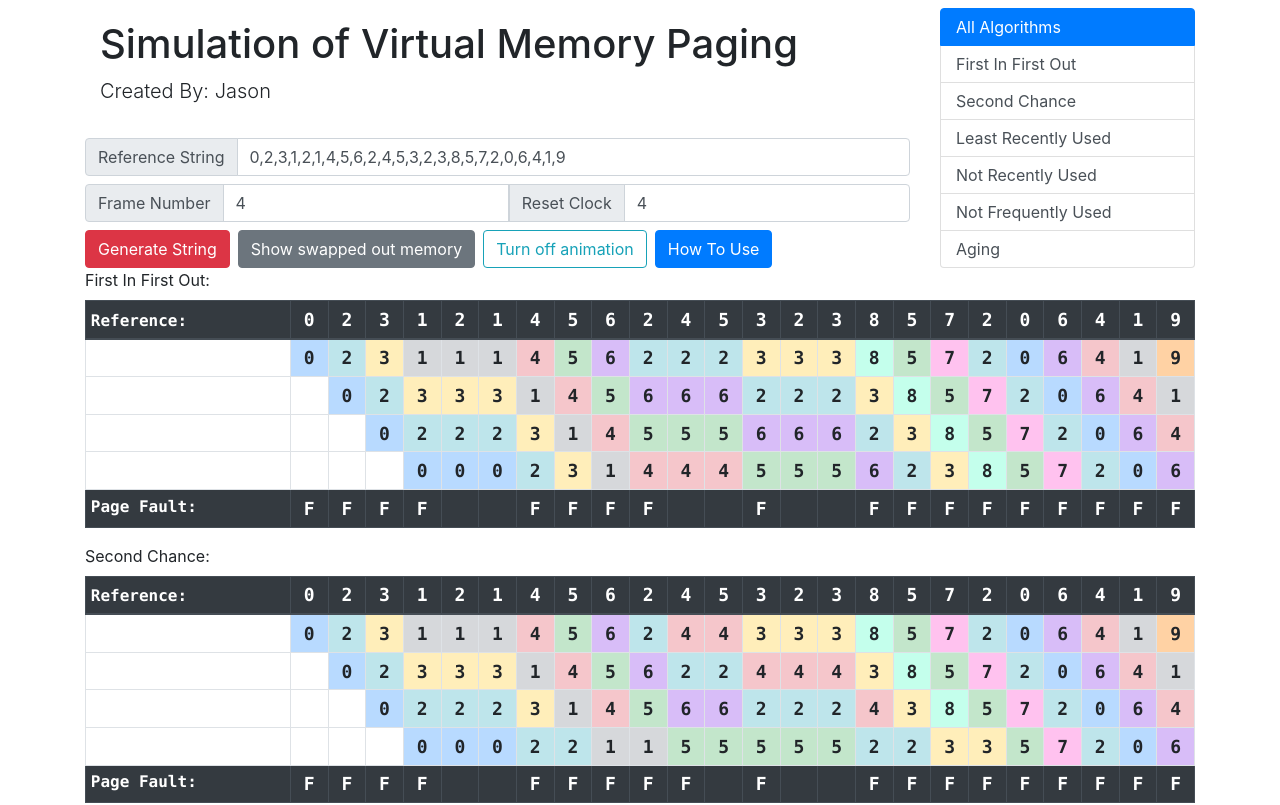
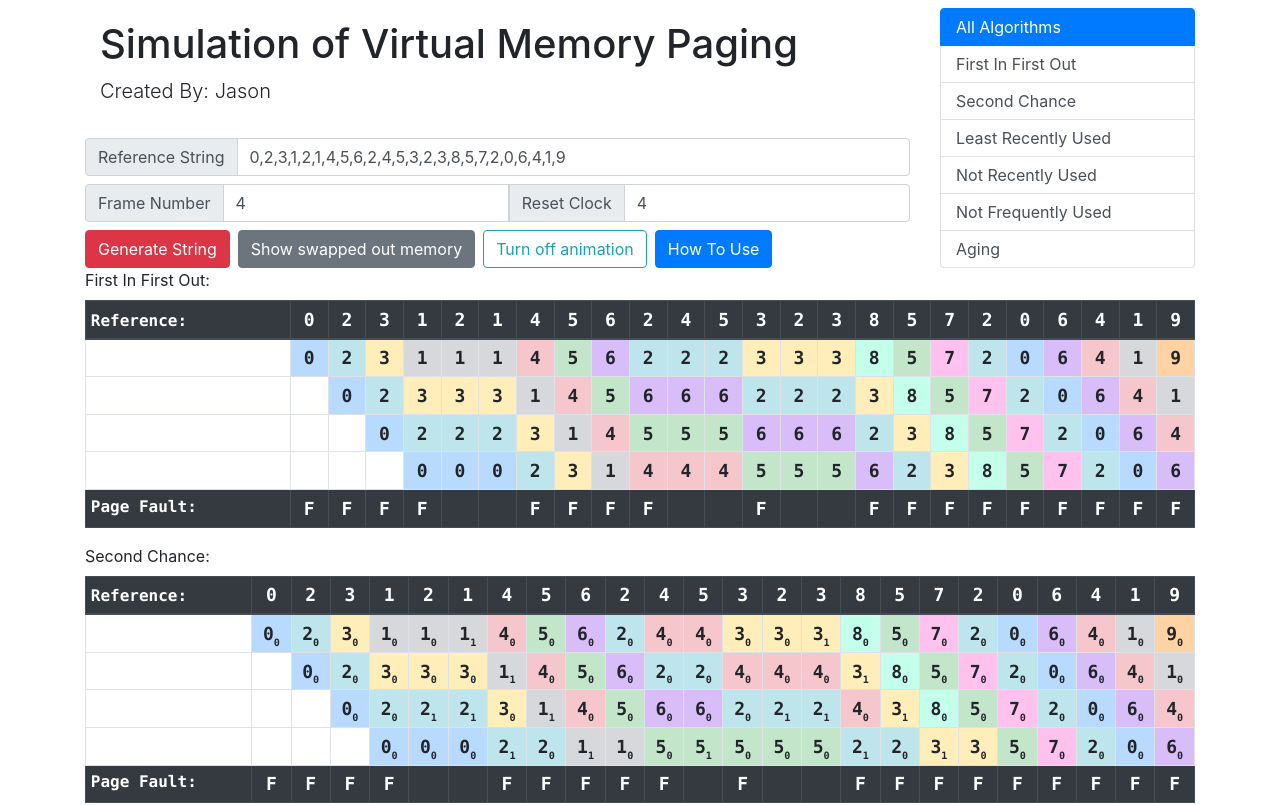
Before and after one commit to jason-dev1/Simulation-of-Virtual-Memory-Paging-Algorithms, a React (Create React App) app: page / in a window 1280 px wide. Shown: the top 805 px of the page. Built offline with nearby package versions, Linux system fonts and the light colour scheme.

Commit message:
Optimized code and added details display

```diff
--- a/src/algorithms.js
+++ b/src/algorithms.js
@@ -6,35 +6,26 @@ export function firstInFirstOut(referenceString, frameNumber) {
     let pageInMemArray = [];
     let pageNotInMem = [];
     let pageNotInMemArray = [];
+    let referenceMapArray = [];
     for (let i = 0; i < referenceString.length; i++) {
             if (pageInMem.includes(referenceString[i])) {
                 pageFaults.push('');                                //No page faults
-                const pageInMemClone = [...pageInMem];
-                pageInMemArray.push(pageInMemClone);                           //keep no changes
-                const pageNotInMemClone = [...pageNotInMem];
-                pageNotInMemArray.push(pageNotInMemClone);
             } else {
                 pageFaults.push('F');                               //Page faults occurs
                 if (pageInMem.length < frameNumber) {
                     pageInMem.unshift(referenceString[i]);          //add to the top of the array
-                    const pageInMemClone = [...pageInMem];
-                    pageInMemArray.push(pageInMemClone);
-                    const pageNotInMemClone = [...pageNotInMem];
-                    pageNotInMemArray.push(pageNotInMemClone);
                 } else {
-                    //page replacement algorithm here
-                    if (pageNotInMem.length >= frameNumber)
+                    if (pageNotInMem.length >= frameNumber) {
                         pageNotInMem.pop();
+                    }
                     pageNotInMem.unshift(pageInMem.pop());          //remove the last(oldest) page}
                     pageInMem.unshift(referenceString[i]);           //insert the new page into the top of the array
-                    const pageInMemClone = [...pageInMem];
-                    pageInMemArray.push(pageInMemClone);                        //insert output into 2d array
-                    const pageNotInMemClone = [...pageNotInMem];
-                    pageNotInMemArray.push(pageNotInMemClone);
                 }
             }
+        pageInMemArray.push([...pageInMem]);
+        pageNotInMemArray.push([...pageNotInMem]);
     }
-    return {pageInMemArray, pageFaults, pageNotInMemArray};
+    return {pageInMemArray, pageFaults, pageNotInMemArray, referenceMapArray};
 }
 
 export function leastRecentlyUsed(referenceString, frameNumber){
@@ -43,40 +34,31 @@ export function leastRecentlyUsed(referenceString, frameNumber){
     let pageInMemArray = [];
     let pageNotInMem = [];
     let pageNotInMemArray = [];
+    let referenceMapArray = [];
     for (let i = 0; i < referenceString.length ; i++)
     {
         if (pageInMem.includes(referenceString[i])){
             pageFaults.push('');
             pageInMem.splice(pageInMem.indexOf(referenceString[i]),1);
             pageInMem.unshift(referenceString[i]);
-            const pageInMemClone = [...pageInMem];
-            pageInMemArray.push(pageInMemClone);
-            const pageNotInMemClone = [...pageNotInMem];
-            pageNotInMemArray.push(pageNotInMemClone);
         }
         else{
             pageFaults.push('F');
             if (pageInMem.length < frameNumber){
                 pageInMem.unshift(referenceString[i]);
-                const pageInMemClone = [...pageInMem];
-                pageInMemArray.push(pageInMemClone);
-                const pageNotInMemClone = [...pageNotInMem];
-                pageNotInMemArray.push(pageNotInMemClone);
             }
             else{
-                //page replacement algorithm here
-                if (pageNotInMem.length >= frameNumber)
+                if (pageNotInMem.length >= frameNumber) {
                     pageNotInMem.pop();
+                }
                 pageNotInMem.unshift(pageInMem.pop());
                 pageInMem.unshift(referenceString[i]);
-                const pageInMemClone = [...pageInMem];
-                pageInMemArray.push(pageInMemClone);
-                const pageNotInMemClone = [...pageNotInMem];
-                pageNotInMemArray.push(pageNotInMemClone);
             }
         }
+        pageInMemArray.push([...pageInMem]);
+        pageNotInMemArray.push([...pageNotInMem]);
     }
-    return {pageInMemArray, pageFaults, pageNotInMemArray};
+    return {pageInMemArray, pageFaults, pageNotInMemArray, referenceMapArray};
 }
 
 export function notRecentlyUsed(referenceString, frameNumber, resetTurns){
@@ -86,34 +68,71 @@ export function notRecentlyUsed(referenceString, frameNumber, resetTurns){
     let referenceMap = new Map();
     let pageNotInMem = [];
     let pageNotInMemArray = [];
-    referenceString.forEach( (e) => referenceMap.set(e,false));
+    let referenceMapArray = [];
+    referenceString.forEach( (e) => referenceMap.set(e,0));
     for (let i = 0; i < referenceString.length ; i++)
     {
         if (i%resetTurns === 0){
-            referenceString.forEach( (e) => referenceMap.set(e,false));
+            referenceString.forEach( (e) => referenceMap.set(e,0));
         }
         if (pageInMem.includes(referenceString[i])){
             pageFaults.push('');
-            const pageInMemClone = [...pageInMem];
-            pageInMemArray.push(pageInMemClone);
-            const pageNotInMemClone = [...pageNotInMem];
-            pageNotInMemArray.push(pageNotInMemClone);
-            referenceMap.set(referenceString[i], true);  //set reference bit to 1
+            referenceMap.set(referenceString[i], 1);  //set reference bit to 1
         }
         else{
             pageFaults.push('F');
             if (pageInMem.length < frameNumber){
                 pageInMem.unshift(referenceString[i]);
-                const pageInMemClone = [...pageInMem];
-                pageInMemArray.push(pageInMemClone);
-                const pageNotInMemClone = [...pageNotInMem];
-                pageNotInMemArray.push(pageNotInMemClone);
+            }
+            else{
+                for (let j = frameNumber-1; j >=0 ; j--){
+                    if (referenceMap.get(pageInMem[j])===1){
+                        referenceMap.set(pageInMem[j], 0);
+                    }
+                    else
+                    {
+                        if (pageNotInMem.length >= frameNumber) {
+                            pageNotInMem.pop();
+                        }
+                        pageNotInMem.unshift(pageInMem.splice(pageInMem.indexOf(pageInMem[j]),1)[0]);
+                        pageInMem.unshift(referenceString[i]);
+                        break;
+                    }
+                }
+            }
+        }
+        pageInMemArray.push([...pageInMem]);
+        pageNotInMemArray.push([...pageNotInMem]);
+        referenceMapArray.push(new Map(referenceMap));
+    }
+    return {pageInMemArray, pageFaults, pageNotInMemArray, referenceMapArray};
+}
+
+export function secondChance(referenceString, frameNumber){
+    let pageInMem = [];
+    let pageFaults = [];
+    let pageInMemArray = [];
+    let referenceMap = new Map();
+    let pageNotInMem = [];
+    let pageNotInMemArray = [];
+    let referenceMapArray = [];
+    referenceString.forEach( (e) => referenceMap.set(e,0));
+    for (let i = 0; i < referenceString.length ; i++)
+    {
+        if (pageInMem.includes(referenceString[i])){
+            pageFaults.push('');
+            referenceMap.set(referenceString[i], 1);  //set reference bit to 1
+        }
+        else{
+            pageFaults.push('F');
+            if (pageInMem.length < frameNumber){
+                pageInMem.unshift(referenceString[i]);
             }
             else{
                 //page replacement algorithm here
                 for (let j = frameNumber-1; j >=0 ; j--){
-                    if (referenceMap.get(pageInMem[j])===true){
-                        referenceMap.set(pageInMem[j], false);    //set reference bit to 0 (second chance)
+                    if (referenceMap.get(pageInMem[j]) === 1){
+                        referenceMap.set(pageInMem[j], 0);    //set reference bit to 0 (second chance)
                     }
                     else
                     {
@@ -124,66 +143,13 @@ export function notRecentlyUsed(referenceString, frameNumber, resetTurns){
                         break;
                     }
                 }
-                const pageInMemClone = [...pageInMem];
-                pageInMemArray.push(pageInMemClone);
-                const pageNotInMemClone = [...pageNotInMem];
-                pageNotInMemArray.push(pageNotInMemClone);
             }
         }
+        pageInMemArray.push([...pageInMem]);
+        pageNotInMemArray.push([...pageNotInMem]);
+        referenceMapArray.push(new Map(referenceMap));
     }
-    return {pageInMemArray, pageFaults, pageNotInMemArray};
-}
-
-export function secondChance(referenceString, frameNumber){
-    let pageInMem = [];
-    let pageFaults = [];
-    let pageInMemArray = [];
-    let referenceMap = new Map();
-    let pageNotInMem = [];
-    let pageNotInMemArray = [];
-    referenceString.forEach( (e) => referenceMap.set(e,false));
-    for (let i = 0; i < referenceString.length ; i++)
-    {
-        if (pageInMem.includes(referenceString[i])){
-            pageFaults.push('');
-            const pageInMemClone = [...pageInMem];
-            pageInMemArray.push(pageInMemClone);
-            const pageNotInMemClone = [...pageNotInMem];
-            pageNotInMemArray.push(pageNotInMemClone);
-            referenceMap.set(referenceString[i], true);  //set reference bit to 1
-        }
-        else{
-            pageFaults.push('F');
-            if (pageInMem.length < frameNumber){
-                pageInMem.unshift(referenceString[i]);
-                const pageInMemClone = [...pageInMem];
-                pageInMemArray.push(pageInMemClone);
-                const pageNotInMemClone = [...pageNotInMem];
-                pageNotInMemArray.push(pageNotInMemClone);
-            }
-            else{
-                //page replacement algorithm here
-                for (let j = frameNumber-1; j >=0 ; j--){
-                    if (referenceMap.get(pageInMem[j])===true){
-                        referenceMap.set(pageInMem[j], false);    //set reference bit to 0 (second chance)
-                    }
-                    else
-                    {
-                        if (pageNotInMem.length >= frameNumber)
-                            pageNotInMem.pop();
-                        pageNotInMem.unshift(pageInMem.splice(pageInMem.indexOf(pageInMem[j]),1)[0]);
-                        pageInMem.unshift(referenceString[i]);
-                        break;
-                    }
-                }
-                const pageInMemClone = [...pageInMem];
-                pageInMemArray.push(pageInMemClone);
-                const pageNotInMemClone = [...pageNotInMem];
-                pageNotInMemArray.push(pageNotInMemClone);
-            }
-        }
-    }
-    return {pageInMemArray, pageFaults, pageNotInMemArray};
+    return {pageInMemArray, pageFaults, pageNotInMemArray, referenceMapArray};
 }
 
 export function notFrequentlyUsed(referenceString, frameNumber){
@@ -193,25 +159,18 @@ export function notFrequentlyUsed(referenceString, frameNumber){
     let frequentMap = new Map();
     let pageNotInMem = [];
     let pageNotInMemArray = [];
+    let referenceMapArray = [];
     referenceString.forEach( (e) => frequentMap.set(e,0));
     for (let i = 0; i < referenceString.length ; i++)
     {
         if (pageInMem.includes(referenceString[i])){
             pageFaults.push('');
-            const pageInMemClone = [...pageInMem];
-            pageInMemArray.push(pageInMemClone);;
-            const pageNotInMemClone = [...pageNotInMem];
-            pageNotInMemArray.push(pageNotInMemClone);
             frequentMap.set(referenceString[i], frequentMap.get(referenceString[i]) + 1);  //add counter
         }
         else{
             pageFaults.push('F');
             if (pageInMem.length < frameNumber){
                 pageInMem.unshift(referenceString[i]);
-                const pageInMemClone = [...pageInMem];
-                pageInMemArray.push(pageInMemClone);
-                const pageNotInMemClone = [...pageNotInMem];
-                pageNotInMemArray.push(pageNotInMemClone);
             }
             else{
                 //page replacement algorithm here
@@ -223,19 +182,18 @@ export function notFrequentlyUsed(referenceString, frameNumber){
                         lowestCountHolder = pageInMem[count];
                     }
                 }
-                if (pageNotInMem.length >= frameNumber)
+                if (pageNotInMem.length >= frameNumber) {
                     pageNotInMem.pop();
+                }
                 pageNotInMem.unshift(pageInMem.splice(pageInMem.indexOf(lowestCountHolder),1)[0]);
                 pageInMem.unshift(referenceString[i]);
-                const pageInMemClone = [...pageInMem];
-                pageInMemArray.push(pageInMemClone);
-                const pageNotInMemClone = [...pageNotInMem];
-                pageNotInMemArray.push(pageNotInMemClone);
             }
         }
-
+        referenceMapArray.push(new Map(frequentMap));
+        pageInMemArray.push([...pageInMem]);
+        pageNotInMemArray.push([...pageNotInMem]);
     }
-    return {pageInMemArray, pageFaults, pageNotInMemArray};
+    return {pageInMemArray, pageFaults, pageNotInMemArray, referenceMapArray};
 }
 
 export function aging(referenceString, frameNumber){
@@ -245,28 +203,20 @@ export function aging(referenceString, frameNumber){
     let frequentMap = new Map();
     let pageNotInMem = [];
     let pageNotInMemArray = [];
+    let referenceMapArray = [];
     referenceString.forEach( (e) => frequentMap.set(e,0));
     for (let i = 0; i < referenceString.length ; i++)
     {
         if (pageInMem.includes(referenceString[i])){
             pageFaults.push('');
-            const pageInMemClone = [...pageInMem];
-            pageInMemArray.push(pageInMemClone);
-            const pageNotInMemClone = [...pageNotInMem];
-            pageNotInMemArray.push(pageNotInMemClone);
             frequentMap.forEach( (v,k,map) => frequentMap.set(k, floor(v/2) ));
             frequentMap.set(referenceString[i], frequentMap.get(referenceString[i]) + 256);
         }
         else{
             pageFaults.push('F');
             frequentMap.forEach( (v,k,map) => frequentMap.set(k, floor(v/2) ));
-
             if (pageInMem.length < frameNumber){
                 pageInMem.unshift(referenceString[i]);
-                const pageInMemClone = [...pageInMem];
-                pageInMemArray.push(pageInMemClone);
-                const pageNotInMemClone = [...pageNotInMem];
-                pageNotInMemArray.push(pageNotInMemClone);
             }
             else{
                 //page replacement algorithm here
@@ -278,16 +228,16 @@ export function aging(referenceString, frameNumber){
                         lowestCountHolder = pageInMem[count];
                     }
                 }
-                if (pageNotInMem.length >= frameNumber)
+                if (pageNotInMem.length >= frameNumber) {
                     pageNotInMem.pop();
+                }
                 pageNotInMem.unshift(pageInMem.splice(pageInMem.indexOf(lowestCountHolder),1)[0]);
                 pageInMem.unshift(referenceString[i]);
-                const pageInMemClone = [...pageInMem];
-                pageInMemArray.push(pageInMemClone);
-                const pageNotInMemClone = [...pageNotInMem];
-                pageNotInMemArray.push(pageNotInMemClone);
             }
         }
+        referenceMapArray.push(new Map(frequentMap));
+        pageInMemArray.push([...pageInMem]);
+        pageNotInMemArray.push([...pageNotInMem]);
     }
-    return {pageInMemArray, pageFaults, pageNotInMemArray};
+    return {pageInMemArray, pageFaults, pageNotInMemArray, referenceMapArray};
 }
--- a/src/component/list.jsx
+++ b/src/component/list.jsx
@@ -5,7 +5,8 @@ export default class List extends Component {
         let {algorithms, textProperty, handleListChange, selectedAlgorithm} = this.props;
         return(
             <ul className="list-group">
-            {algorithms.map(a=> <a href="#" onClick={()=>handleListChange(a)} className={a['name'] === selectedAlgorithm['name']? "list-group-item list-group-item-action active" : "list-group-item list-group-item-action"}>{a[textProperty]}</a>) }
+            {algorithms.map(a=>
+                <a href="#" onClick={()=>handleListChange(a)} className={a['name'] === selectedAlgorithm['name']? "list-group-item list-group-item-action active" : "list-group-item list-group-item-action"}>{a[textProperty]}</a>) }
             </ul>
         )
     }
--- a/src/component/table.jsx
+++ b/src/component/table.jsx
@@ -5,7 +5,7 @@ import Fade from 'react-reveal/Fade'
 export default class Table extends Component{
     render() {
         let {referenceString, frameNumber, algorithmLabel, algorithm, colorMap, resetTurns, swapToggle, animationToggle} = this.props;
-        let {pageInMemArray, pageFaults, pageNotInMemArray} = algorithm(referenceString, frameNumber, resetTurns);
+        let {pageInMemArray, pageFaults, pageNotInMemArray, referenceMapArray} = algorithm(referenceString, frameNumber, resetTurns);
         let frameNumberArray = _.range(0, frameNumber, 1);
         return(
             <div>
@@ -14,11 +14,17 @@ export default class Table extends Component{
                 <table className="table table-bordered table-sm table-custom-style">
                     <thead className="thead-dark">
                         <tr>
-                            <th>Reference:</th>
+                            <th>
+                                Reference:
+                            </th>
                             {referenceString.map( r => (
                                 animationToggle?
-                                <Fade right><th className="table-cell-align-center">{r}</th></Fade>
-                            : <th className="table-cell-align-center">{r}</th>
+                                <Fade right>
+                                    <th className="table-cell-align-center">{r}
+                                    </th>
+                                </Fade>
+                            : <th className="table-cell-align-center">{r}
+                            </th>
                             ))}
                         </tr>
                     </thead>
@@ -28,7 +34,18 @@ export default class Table extends Component{
                             <th />
                             {pageInMemArray.map( r => (
                                 animationToggle?
-                                <Fade right><th className={colorMap.get(r[f]) + " table-cell-align-center"}>{r[f]}</th></Fade>
+                                    <Fade right>
+                                        <th className={colorMap.get(r[f]) + " table-cell-align-center"}>
+                                            {r[f]}
+                                            <sub>
+                                                <sub>
+                                                    {(referenceMapArray[pageInMemArray.indexOf(r)]?
+                                                        referenceMapArray[pageInMemArray.indexOf(r)].get(r[f])
+                                                        : "")}
+                                                </sub>
+                                            </sub>
+                                        </th>
+                                    </Fade>
                             : <th className={colorMap.get(r[f]) + " table-cell-align-center"}>{r[f]}</th>
                             ))}
                         </tr>
@@ -38,7 +55,10 @@ export default class Table extends Component{
                             <th />
                             {pageNotInMemArray.map( r => (
                                 animationToggle?
-                                <Fade right><th className="table-cell-align-center">{r[f]}</th></Fade>
+                                <Fade right>
+                                    <th className="table-cell-align-center">{r[f]}
+                                    </th>
+                                </Fade>
                                     :<th className="table-cell-align-center">{r[f]}</th>
                             ))}
                         </tr>
@@ -47,7 +67,10 @@ export default class Table extends Component{
                         <th>Page Fault:</th>
                         {pageFaults.map( f => (
                             animationToggle?
-                            <Fade right><th className="table-cell-align-center">{f}</th></Fade>
+                            <Fade right>
+                                <th className="table-cell-align-center">{f}
+                                </th>
+                            </Fade>
                                 :<th className="table-cell-align-center">{f}</th>
                         ))}
                     </tr>
```
